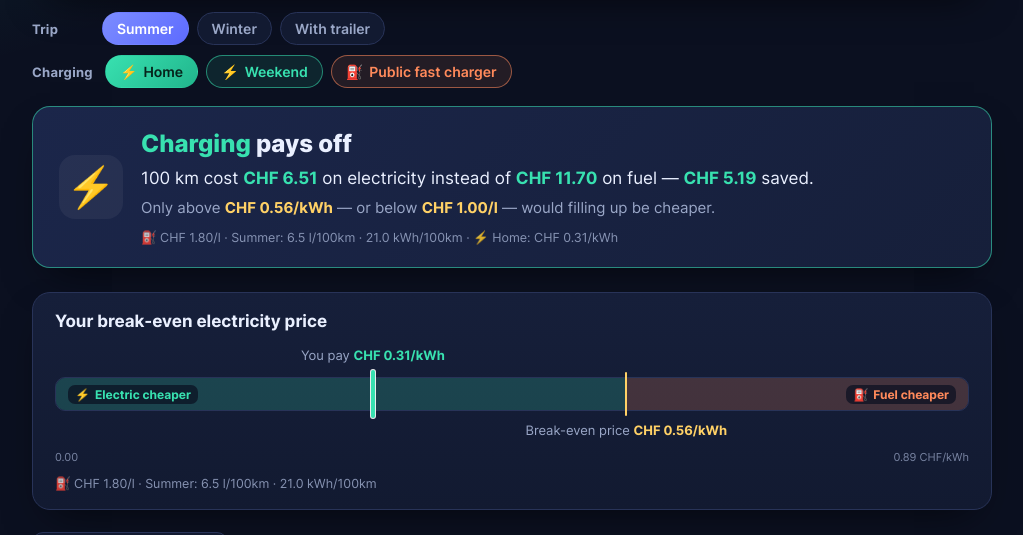
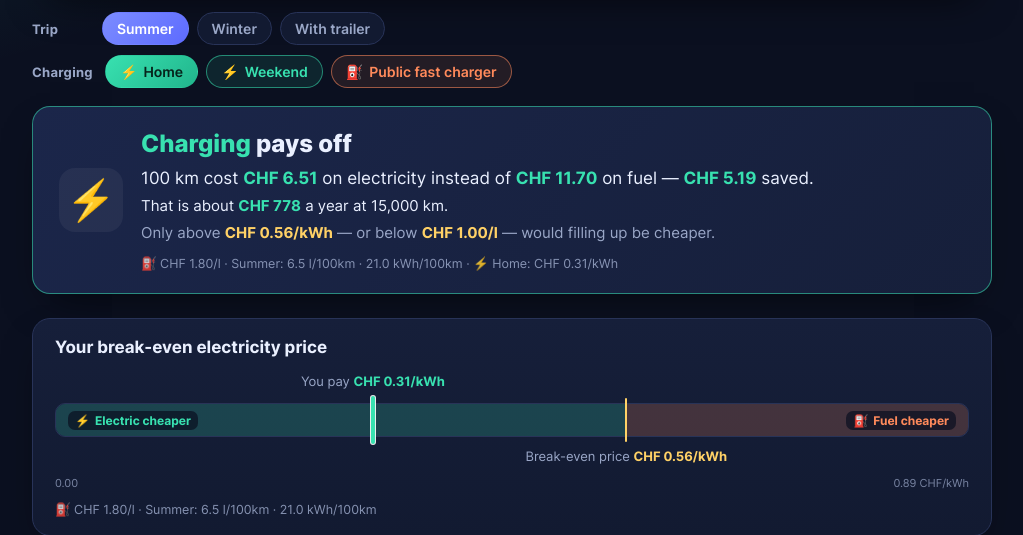
Before and after one commit to rjo3510/phev-sweetspot, a FastAPI app: page / in a window 1280 px wide. Shown: the part 301-836 px from the top of the page, without its empty margins (128-1151 px from the left). Run offline with FastAPI, Linux system fonts and the light colour scheme; data comes from the database, SQL or seed files in the repository.

Commit message:
Jahreszeile im Verdict: Ersparnis auf 15'000 km/Jahr hochgerechnet

```diff
--- a/app/static/css/styles.css
+++ b/app/static/css/styles.css
@@ -194,6 +194,11 @@ body:not(.is-editor) .editor-only { display: none !important; }
 .verdict__sentence b { font-weight: 700; white-space: nowrap; }
 .is-electric .verdict__sentence b { color: var(--elec); }
 .is-fuel .verdict__sentence b { color: var(--fuel); }
+/* The yearly figure follows the sentence it scales up — same colour coding, one step quieter. */
+.verdict__year { margin: 4px 0 0; font-size: 15px; line-height: 1.45; }
+.verdict__year b { font-weight: 700; white-space: nowrap; }
+.is-electric .verdict__year b { color: var(--elec); }
+.is-fuel .verdict__year b { color: var(--fuel); }
 .verdict__threshold { margin: 6px 0 0; font-size: 15px; line-height: 1.45; color: var(--muted); }
 .verdict__threshold b { color: var(--sweet); white-space: nowrap; }
 /* Assumptions behind the numbers — a footnote, not a second reading task. */
--- a/app/static/js/app.js
+++ b/app/static/js/app.js
@@ -24,6 +24,14 @@ const CHF = (n) => "CHF " + Number(n).toFixed(2);
 const fmtCons = (n) => Number(n).toFixed(1);    // consumption: L/100km, kWh/100km → 1 decimal
 const fmtPrice = (n) => Number(n).toFixed(2);   // CHF/kWh → 2 decimals
 
+// Yearly mileage is fixed on purpose: it makes "per 100 km" tangible without
+// adding a field to fill in. Not editable — see CLAUDE.md.
+const ANNUAL_KM = 15000;
+const THOUSANDS = { en: ",", de: "'" };
+const fmtInt = (n) =>
+  Math.round(n).toFixed(0).replace(/\B(?=(\d{3})+(?!\d))/g, THOUSANDS[lang] || ",");
+const CHF0 = (n) => "CHF " + fmtInt(n);         // whole francs, for the yearly figure
+
 // --- i18n --------------------------------------------------------------------
 const I18N = {
   en: {
@@ -45,6 +53,7 @@ const I18N = {
     sent_elec: "100 km cost <b>{ce}</b> on electricity instead of <b>{cf}</b> on fuel — <b>{save}</b> saved.",
     sent_fuel: "100 km cost <b>{cf}</b> on fuel instead of <b>{ce}</b> on electricity — <b>{save}</b> saved.",
     sent_tie: "100 km cost <b>{ce}</b> either way.",
+    year_save: "That is about <b>{amount}</b> a year at {km} km.",
     thr_elec: "Only above <b>{bek}</b> — or below <b>{bef}</b> — would filling up be cheaper.",
     thr_fuel: "Only below <b>{bek}</b> — or above <b>{bef}</b> — would charging pay off.",
     note_sep: " · ",
@@ -98,6 +107,7 @@ const I18N = {
     sent_elec: "100 km kosten mit Strom <b>{ce}</b> statt <b>{cf}</b> mit Benzin — <b>{save}</b> gespart.",
     sent_fuel: "100 km kosten mit Benzin <b>{cf}</b> statt <b>{ce}</b> mit Strom — <b>{save}</b> gespart.",
     sent_tie: "100 km kosten so oder so <b>{ce}</b>.",
+    year_save: "Das sind rund <b>{amount}</b> pro Jahr bei {km} km.",
     thr_elec: "Erst über <b>{bek}</b> — oder unter <b>{bef}</b> — wäre Tanken günstiger.",
     thr_fuel: "Erst unter <b>{bek}</b> — oder über <b>{bef}</b> — würde sich Laden lohnen.",
     note_sep: " · ",
@@ -559,6 +569,12 @@ function renderVerdict(res) {
     : isElec ? t("sent_elec", { ce, cf, save })
              : t("sent_fuel", { ce, cf, save });
 
+  // The same saving, once a year — what "per 100 km" actually amounts to.
+  // Dropped on a tie and on a near-tie: "about CHF 0 a year" says nothing.
+  const perYear = Math.abs(res.cost_fuel - res.cost_elec) * (ANNUAL_KM / 100);
+  const yearly = isTie || Math.round(perYear) < 1 ? ""
+    : t("year_save", { amount: CHF0(perYear), km: fmtInt(ANNUAL_KM) });
+
   // Both tipping prices at once, each in its own unit — the electricity price
   // where it flips, and the fuel price where it flips.
   let threshold = "";
@@ -577,6 +593,7 @@ function renderVerdict(res) {
       <div class="verdict__main">
         <p class="verdict__title">${title}</p>
         <p class="verdict__sentence">${sentence}</p>
+        ${yearly ? `<p class="verdict__year">${yearly}</p>` : ""}
         ${threshold ? `<p class="verdict__threshold">${threshold}</p>` : ""}
         <p class="verdict__note">${note}</p>
       </div>
```
Also changed, not shown: CLAUDE.md (+5 -0 lines), .claude-status.md.
